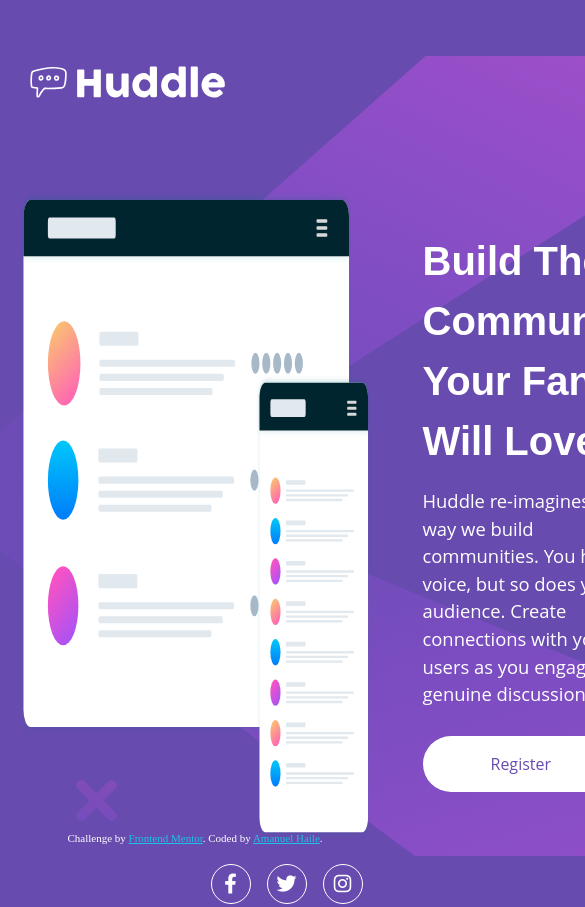
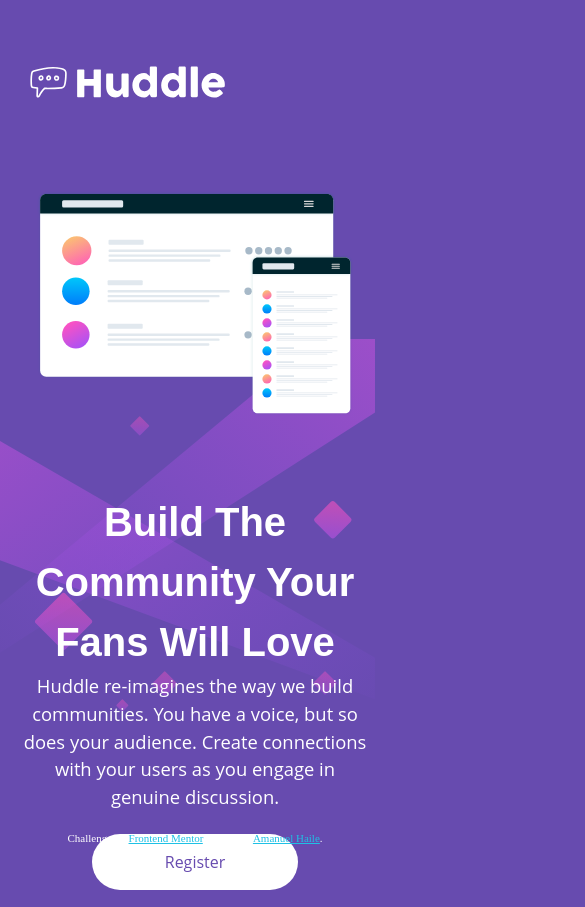
Before and after one commit to amangofer/frontendmentor-challenges, a plain HTML site: page huddle-landing-page-with-single-introductory-section/index.html in a window 390 px wide. Shown: the top 907 px of the page, 585 px wide, since content can reach past the window. Drawn offline with Linux system fonts and the light colour scheme.

Commit message:
first draft complete for huddle landing page with a single introductory section mobile

```diff
--- a/huddle-landing-page-with-single-introductory-section/style.css
+++ b/huddle-landing-page-with-single-introductory-section/style.css
@@ -132,3 +132,40 @@
 .attribution a {
     color: hsl(191, 79%, 51%);
 }
+
+
+@media only screen and (max-width: 750px ) {
+    body {
+        background-image: url(images/bg-mobile.svg);
+    }
+
+    .main {
+        display: block;
+        margin-bottom: 3rem;
+    }
+
+    .hero {
+        display: block;
+        text-align: center;
+    }
+    .hero img {
+        max-width: 90%;
+    }
+    .hero-text > h1 {
+        padding-right: 0;
+    }
+    .hero-text > p {
+        padding: 0;
+        margin-bottom: 1rem;
+    }
+
+    .hero-text > a {
+        width: 60%;
+        padding: 1rem 0;
+        text-align: center;
+    }
+
+    .social {
+        align-self: center;
+    }
+}
```
